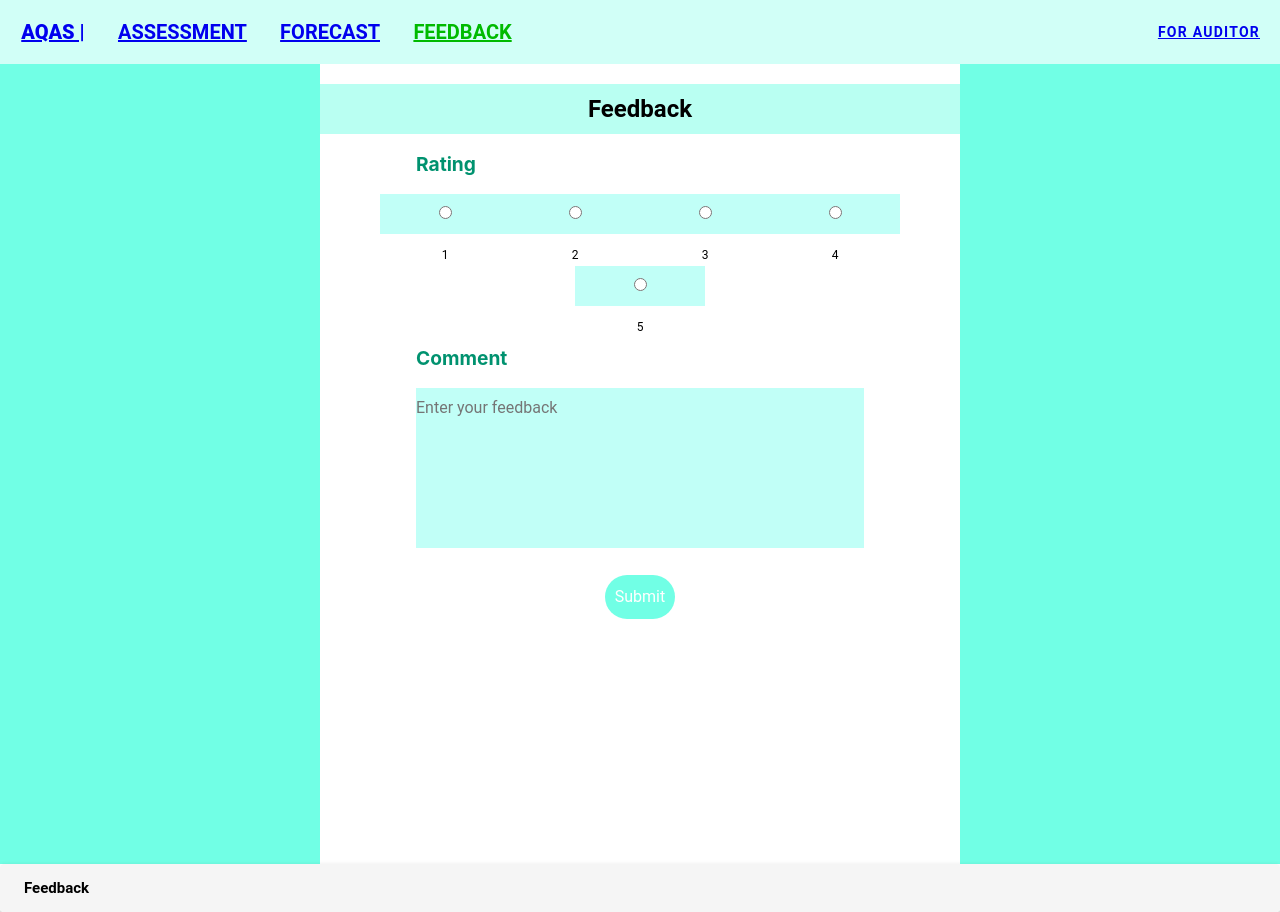
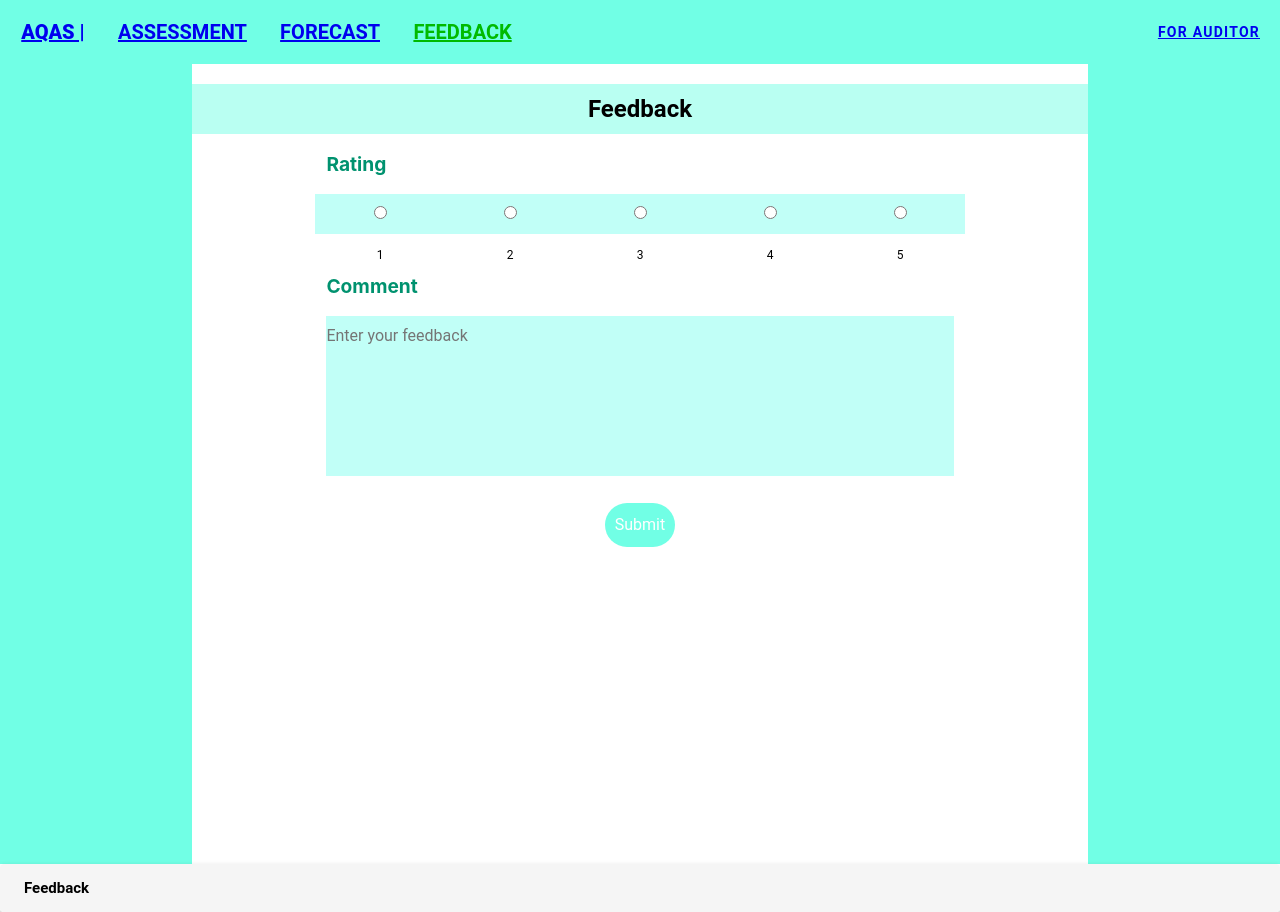
Before and after one commit to sodaop12/Air-Quality-Assessment-System-Front-end, a Vue app: page /feedback in a window 1280 px wide. Built offline with nearby package versions, Linux system fonts and the light colour scheme.

Commit message:
All: improve all layout size

```diff
--- a/src/App.vue
+++ b/src/App.vue
@@ -1,7 +1,7 @@
 <template>
   <nav>
     <div>
-      <v-toolbar color="#D1FFF7">
+      <v-toolbar color="#71ffe5">
         <v-btn>
           <v-toolbar-title>
             <router-link to="/"
@@ -94,7 +94,7 @@ export default {
 }
 .left-sidebar {
   width: 25%;
-  background-color: #71ffe5; /* Background color for left sidebar */
+  background-color: #befff3; /* Background color for left sidebar */
 }
 
 .content {
@@ -104,7 +104,7 @@ export default {
 
 .right-sidebar {
   width: 25%;
-  background-color: #71ffe5; /* Background color for right sidebar */
+  background-color: #befff3; /* Background color for right sidebar */
 }
 .navbar {
   background-color: #d1fff7;
--- a/src/assets/css/Based_Element.css
+++ b/src/assets/css/Based_Element.css
@@ -1,6 +1,6 @@
 .container {
   display: flex;
-  height: 100%;
+  height: 100vh;
   /* Ensure the layout takes the full viewport height */
 }
 
@@ -10,7 +10,7 @@
 }
 
 .left-sidebar {
-  width: 25%;
+  width: 15%;
   background-color: #71ffe5;
   /* Background color for left sidebar */
 }
@@ -22,7 +22,7 @@
 }
 
 .right-sidebar {
-  width: 25%;
+  width: 15%;
   background-color: #71ffe5;
   /* Background color for right sidebar */
 }
--- a/src/views/FeedbackView.vue
+++ b/src/views/FeedbackView.vue
@@ -106,20 +106,7 @@ export default {
   display: flex;
   height: 100vh;
 }
-.left-sidebar {
-  width: 25%;
-  background-color: #71ffe5; /* Background color for left sidebar */
-}
 
-.content {
-  width: 50%;
-  background-color: #eafffc; /* Background color for main content */
-}
-
-.right-sidebar {
-  width: 25%;
-  background-color: #71ffe5; /* Background color for right sidebar */
-}
 /* Center the button */
 button {
   display: block;
--- a/src/views/ForecastView.vue
+++ b/src/views/ForecastView.vue
@@ -106,16 +106,6 @@ export default {
   }
 }
 
-.container {
-  display: flex;
-  height: 100vh;
-}
-
-.left-sidebar {
-  width: 25%;
-  background-color: #71ffe5;
-}
-
 .forecast {
   width: 80%;
   max-width: 400px;
```
